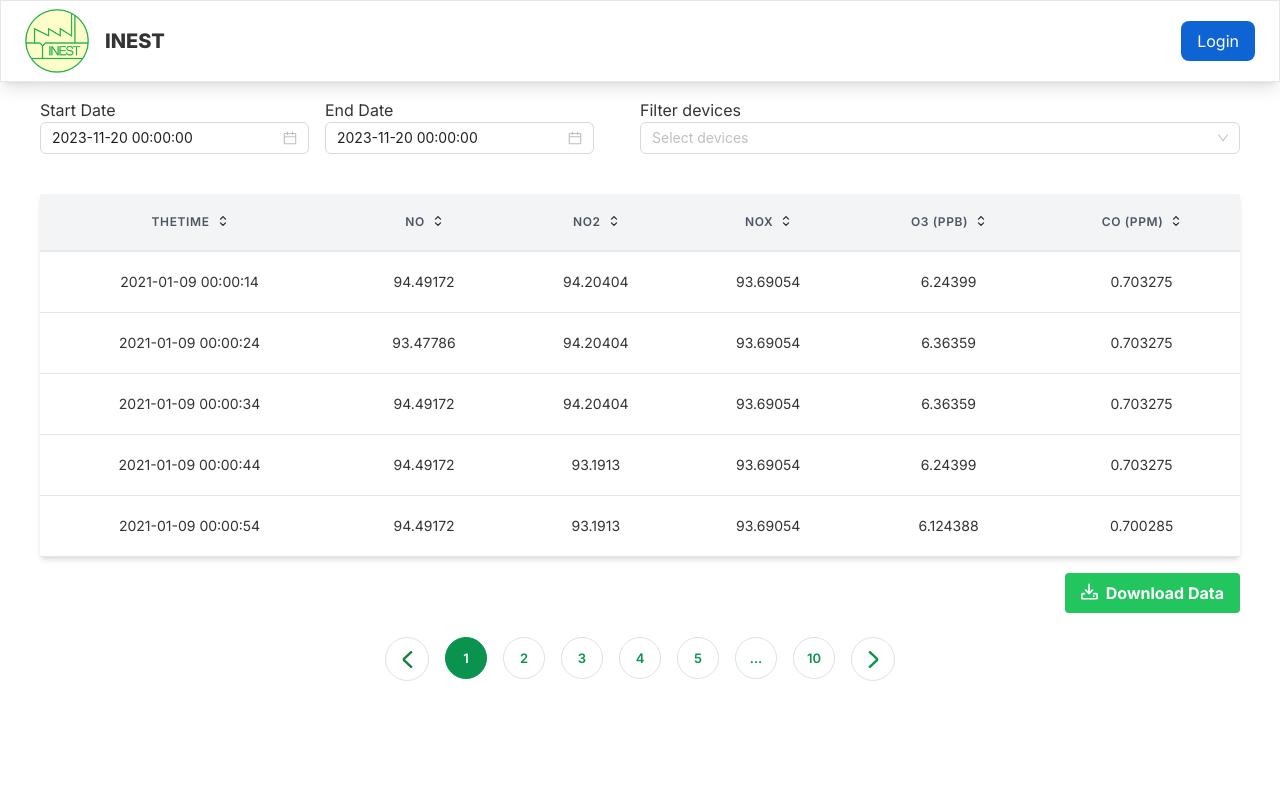
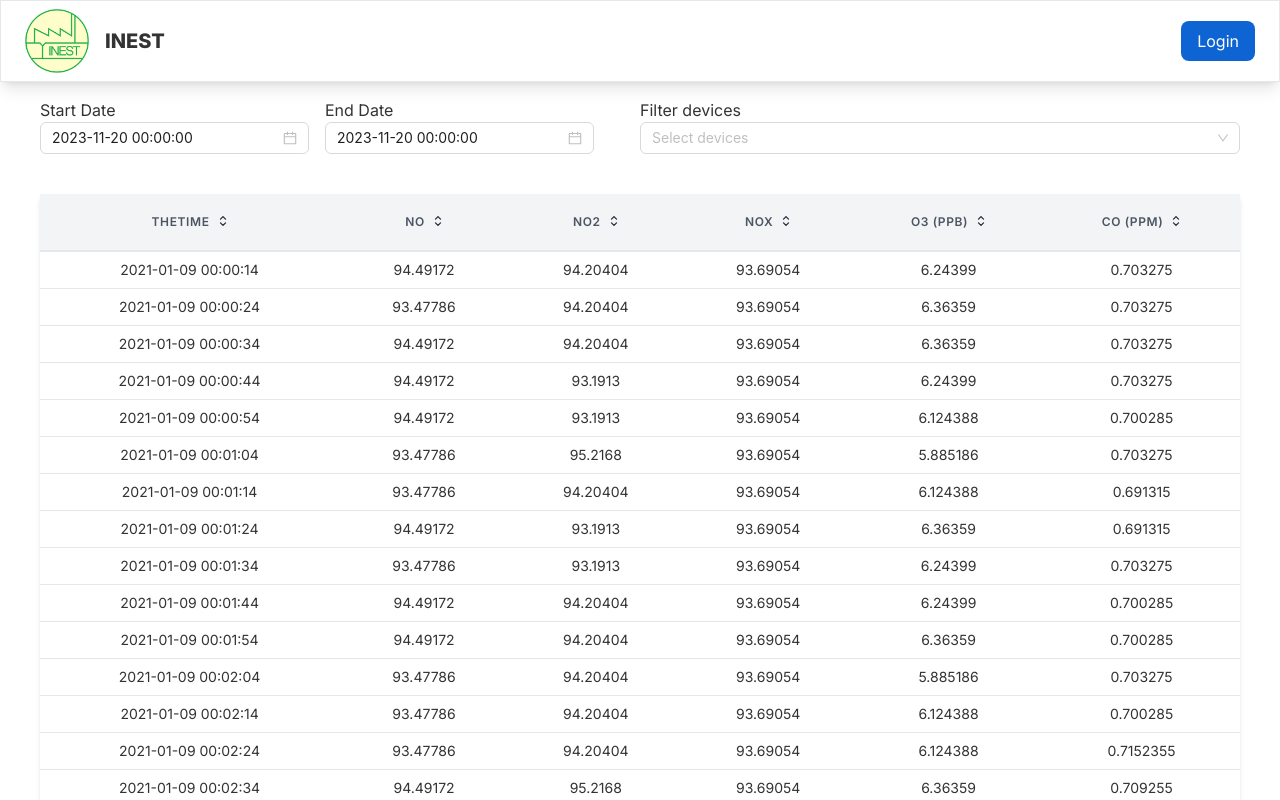
Before and after one commit to devb119/inest-dashboard, a React (Vite) app: page /dashboard in a window 1280 px wide. Shown: the top 800 px of the page. Built offline with nearby package versions, Linux system fonts and the light colour scheme.

Commit message:
fix table

```diff
--- a/src/components/TableContent.jsx
+++ b/src/components/TableContent.jsx
@@ -8,7 +8,7 @@ const TableContent = ({ data }) => {
     key: null,
     direction: "ascending",
   });
-  const recordsPerPage = 5;
+  const recordsPerPage = 25;
   const totalPages = Math.ceil(data.length / recordsPerPage);
   const maxPageNumberWindow = 5;
 
@@ -88,22 +88,22 @@ const TableContent = ({ data }) => {
             )
             .map((record, index) => (
               <tr key={index}>
-                <td className="text-center px-5 py-5 border-b border-gray-200 bg-white text-sm">
+                <td className="text-center px-5 py-2 border-b border-gray-200 bg-white text-sm">
                   {record.TheTime}
                 </td>
-                <td className="text-center px-5 py-5 border-b border-gray-200 bg-white text-sm">
+                <td className="text-center px-5 py-2 border-b border-gray-200 bg-white text-sm">
                   {record.NO}
                 </td>
-                <td className="text-center px-5 py-5 border-b border-gray-200 bg-white text-sm">
+                <td className="text-center px-5 py-2 border-b border-gray-200 bg-white text-sm">
                   {record.NO2}
                 </td>
-                <td className="text-center px-5 py-5 border-b border-gray-200 bg-white text-sm">
+                <td className="text-center px-5 py-2 border-b border-gray-200 bg-white text-sm">
                   {record.NOx}
                 </td>
-                <td className="text-center px-5 py-5 border-b border-gray-200 bg-white text-sm">
+                <td className="text-center px-5 py-2 border-b border-gray-200 bg-white text-sm">
                   {record["O3 (ppb)"]}
                 </td>
-                <td className="text-center px-5 py-5 border-b border-gray-200 bg-white text-sm">
+                <td className="text-center px-5 py-2 border-b border-gray-200 bg-white text-sm">
                   {record["CO (ppm)"]}
                 </td>
               </tr>
```
